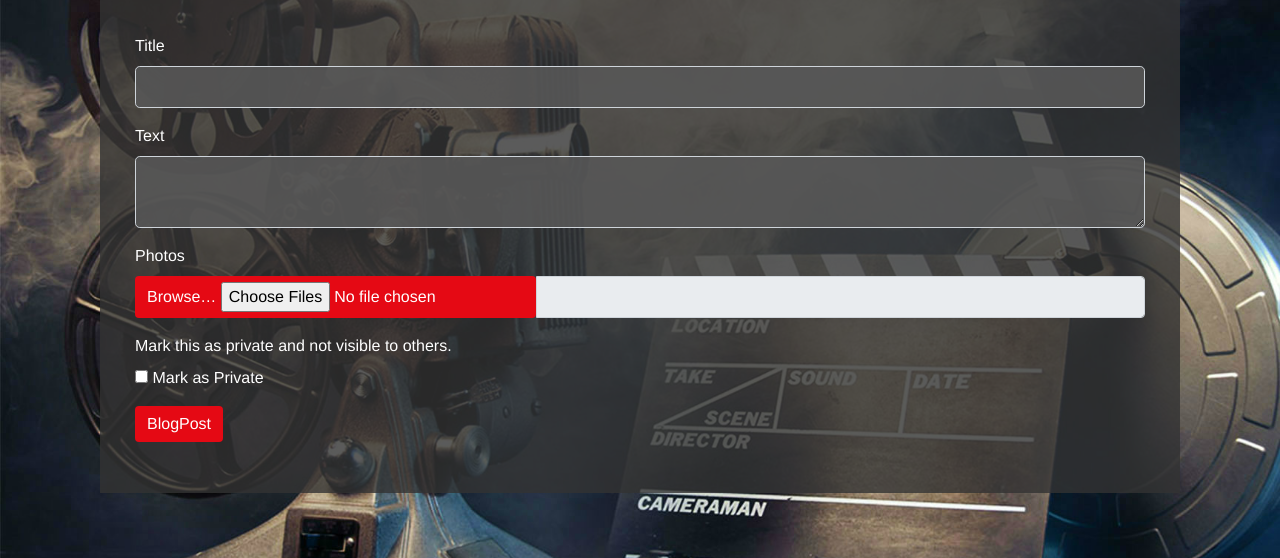
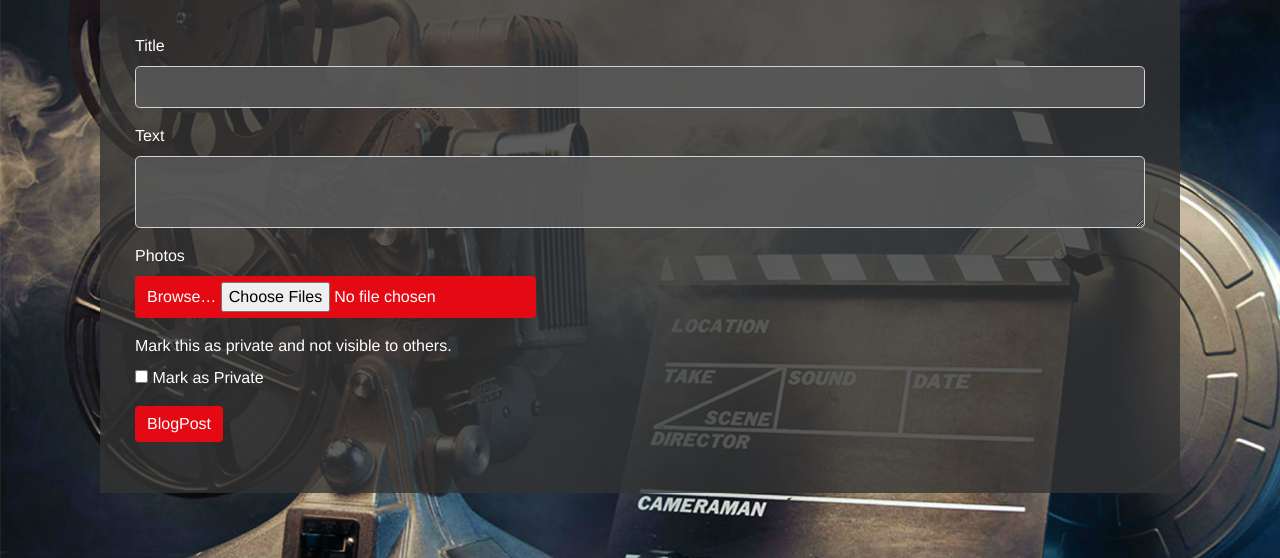
Before and after one commit to TTP-Group1/flask_blog, a Flask app: page /create in a window 1280 px wide. Shown: the part 59-617 px from the top of the page. Run offline with Flask 2, Linux system fonts and the light colour scheme; the first user in the database is signed in; some libraries are stand-ins or nearby versions.

Commit message:
Update create_post.html

```diff
--- a/puppycompanyblog/templates/create_post.html
+++ b/puppycompanyblog/templates/create_post.html
@@ -24,7 +24,6 @@
               Browse… <input type="file" id="fileupload" name="file" multiple>
           </span>
           </span>
-          <input type="text" class="form-control" readonly>
       </div>
     </div>
 
```
